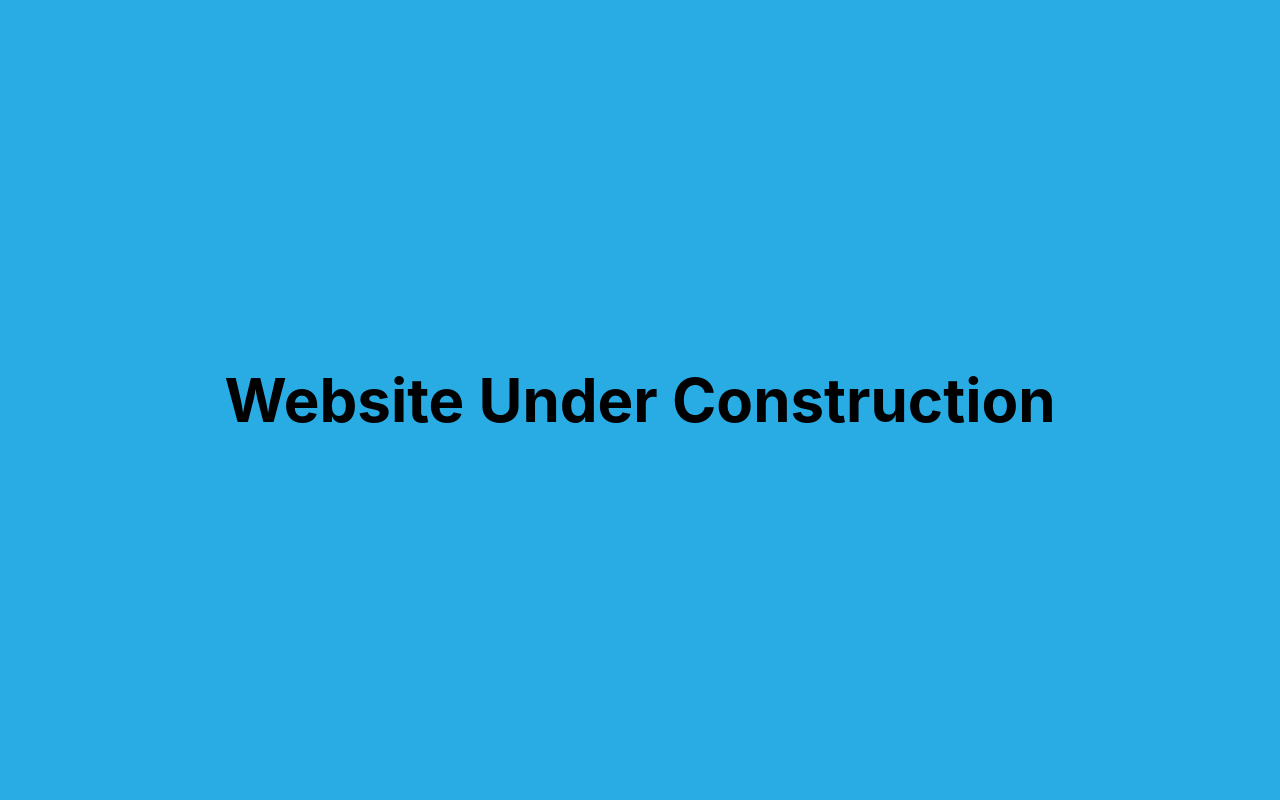
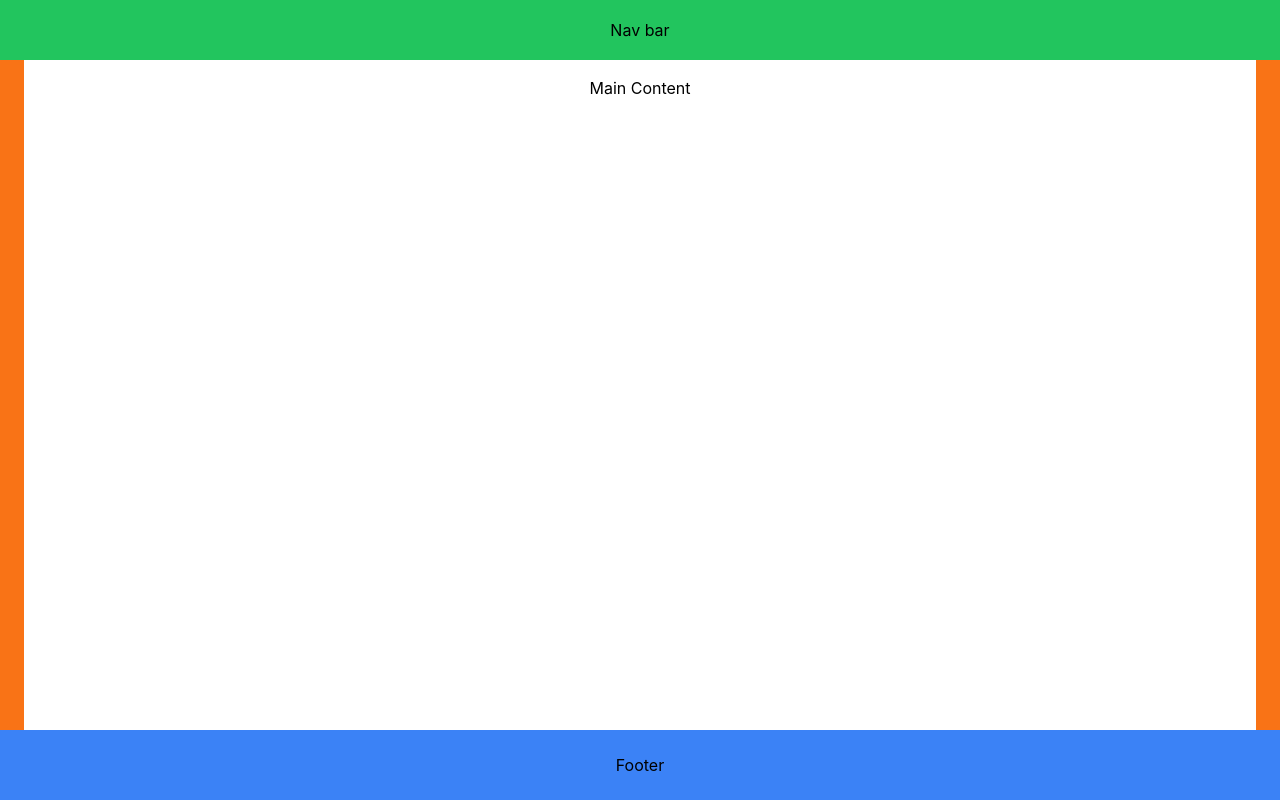
Before and after one commit to UNSW-Mechatronics-Society/mtrnsoc-website, a Next.js app: page / in a window 1280 px wide. Built offline with nearby package versions, Linux system fonts and the light colour scheme.

Commit message:
Add initial templates & meta tags (#11)
* Add code snippet

* Add website template layout

* Add meta tags

```diff
--- /dev/null
+++ b/components/Layout/ContentContainer/ContentContainer.tsx
@@ -0,0 +1,15 @@
+import styles from "./ContentContainer.module.scss";
+
+type ContentContainerProps = {
+  children: React.ReactNode;
+};
+
+const ContentContainer = ({ children }: ContentContainerProps): JSX.Element => {
+  return (
+    <div className="w-full h-full max-w-screen-2xl">
+      <div className="h-full px-6 bg-orange-500">{children}</div>
+    </div>
+  );
+};
+
+export default ContentContainer;
--- /dev/null
+++ b/components/Layout/Footer/Footer.tsx
@@ -0,0 +1,5 @@
+const Footer = (): JSX.Element => {
+  return <div className="w-full h-full grid place-items-center bg-blue-500">Footer</div>;
+};
+
+export default Footer;
--- /dev/null
+++ b/components/Layout/Layout.module.scss
@@ -0,0 +1,30 @@
+$headerHeight: 60px;
+$footerHeight: 70px;
+$footerHeightMobile: 120px;
+
+.mainContent {
+  height: 100vh;
+  margin: 0 auto;
+  display: grid;
+  grid-template-areas:
+    "topbar"
+    "content"
+    "footer";
+  navBar {
+    grid-area: navBar;
+  }
+  main {
+    grid-area: content;
+  }
+  footer {
+    grid-area: footer;
+  }
+  grid-template-rows: $headerHeight auto $footerHeight;
+}
+
+.header {
+  position: fixed; /* Set the navbar to fixed position */
+  top: 0; /* Position the navbar at the top of the page */
+  width: 100%; /* Full width */
+  z-index: 10;
+}
--- /dev/null
+++ b/components/Layout/Layout.tsx
@@ -0,0 +1,22 @@
+import { NavBar, Footer } from "components";
+import styles from "./Layout.module.scss";
+
+type LayoutProps = {
+  children: React.ReactNode;
+};
+
+const Layout = ({ children }: LayoutProps): JSX.Element => {
+  return (
+    <div className={`${styles.mainContent} bg-gray-500`}>
+      <div className={styles.navBar}>
+        <NavBar />
+      </div>
+      <main>{children}</main>
+      <div className={styles.footer}>
+        <Footer />
+      </div>
+    </div>
+  );
+};
+
+export default Layout;
--- /dev/null
+++ b/components/Layout/MetaTags.tsx
@@ -0,0 +1,19 @@
+import Head from "next/head";
+
+type MetaTagProps = {
+  title: string;
+  description: string;
+  robots?: string;
+};
+
+const MetaTags = ({ title, description, robots = "index, follow" }: MetaTagProps): JSX.Element => {
+  return (
+    <Head>
+      <title>{title}</title>
+      <meta name="description" content={description} />
+      <meta name="robots" content={robots} />
+    </Head>
+  );
+};
+
+export default MetaTags;
--- /dev/null
+++ b/components/Layout/NavBar/NavBar.tsx
@@ -0,0 +1,5 @@
+const NavBar = (): JSX.Element => {
+  return <div className="h-full w-full grid place-items-center bg-green-500">Nav bar</div>;
+};
+
+export default NavBar;
--- a/components/index.tsx
+++ b/components/index.tsx
@@ -1,3 +1,8 @@
 import ConstructionMessage from "./ConstructionMessage/ConstructionMessage";
+import Layout from "./Layout/Layout";
+import ContentContainer from "./Layout/ContentContainer/ContentContainer";
+import NavBar from "./Layout/NavBar/NavBar";
+import Footer from "./Layout/Footer/Footer";
+import MetaTags from "./Layout/MetaTags";
 
-export { ConstructionMessage };
+export { ContentContainer, Layout, ConstructionMessage, NavBar, Footer, MetaTags };
--- a/pages/_app.tsx
+++ b/pages/_app.tsx
@@ -1,8 +1,13 @@
 import "styles/globals.css";
 import type { AppProps } from "next/app";
+import { Layout } from "components";
 
-function MyApp({ Component, pageProps }: AppProps) {
-  return <Component {...pageProps} />;
-}
+const MyApp = ({ Component, pageProps }: AppProps): JSX.Element => {
+  return (
+    <Layout>
+      <Component {...pageProps} />
+    </Layout>
+  );
+};
 
 export default MyApp;
--- a/pages/index.tsx
+++ b/pages/index.tsx
@@ -1,19 +1,15 @@
-import { ConstructionMessage } from "components";
+import { ConstructionMessage, ContentContainer, MetaTags } from "components";
 import type { NextPage } from "next";
 import Head from "next/head";
 
 const Home: NextPage = () => {
   return (
-    <div className="grid place-items-center h-screen bg-primary">
-      <Head>
-        <title>UNSW Mechatronics Society</title>
-        <meta name="description" content="UNSW Mechatronics Society" />
-        {/* <link rel="icon" href="/favicon.ico" /> */}
-      </Head>
+    <div className="flex justify-center h-full">
+      <MetaTags title="UNSW Mechatronics Society" description="UNSW Mechatronics Society" />
 
-      <main>
-        <ConstructionMessage />
-      </main>
+      <ContentContainer>
+        <div className="bg-white flex justify-center h-full py-4">Main Content</div>
+      </ContentContainer>
 
       {/* <footer></footer> */}
     </div>
```
Also changed, not shown: components/Layout/ContentContainer/ContentContainer.module.scss (added).
